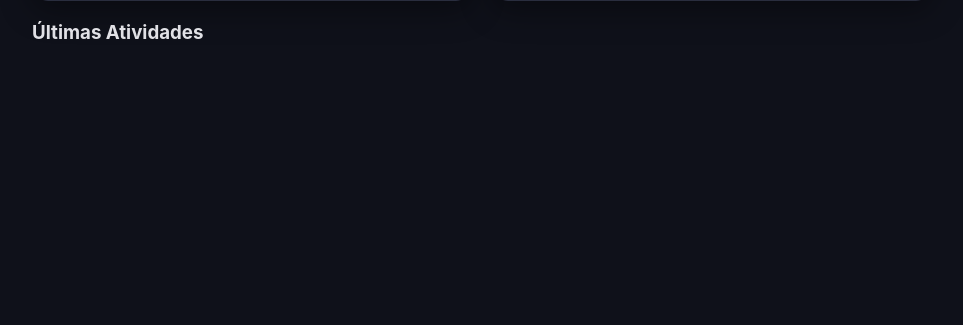
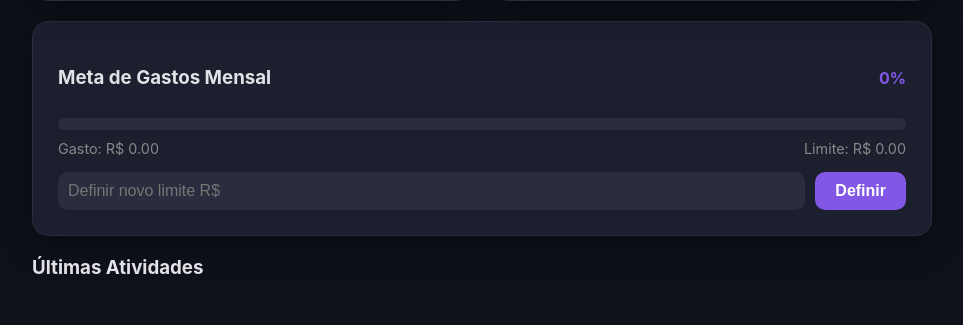
Before and after one commit to LeinadAyla/financas_portfolio, a Flask app: page /home in a window 1280 px wide. Shown: the part 475-800 px from the top of the page, without its empty margins (158-1121 px from the left). Run offline with Flask 3, Linux system fonts and the light colour scheme; the visitor is signed in with stand-in values (Sample User, id 1); data that the repository does not hold is empty; some libraries are stand-ins or nearby versions.

Commit message:
feat: Adicionado sistema de metas com barra de progresso dinâmica

```diff
--- a/projeto_financas_v1/app/main.py
+++ b/projeto_financas_v1/app/main.py
@@ -31,9 +31,16 @@ class Transaction(db.Model):
     date = db.Column(db.DateTime, default=datetime.utcnow)
     user_id = db.Column(db.Integer, db.ForeignKey('users.id'), nullable=False)
 
+class Budget(db.Model):
+    __tablename__ = 'budgets'
+    id = db.Column(db.Integer, primary_key=True)
+    category = db.Column(db.String(50), nullable=False)
+    limit_value = db.Column(db.Float, nullable=False)
+    user_id = db.Column(db.Integer, db.ForeignKey('users.id'), nullable=False)
+
 @login_manager.user_loader
 def load_user(user_id):
-    return User.query.get(int(user_id))
+    return db.session.get(User, int(user_id))
 
 # --- ROTAS ---
 
@@ -47,29 +54,52 @@ def index():
 @login_required
 def home():
     if request.method == 'POST':
-        desc = request.form.get('description')
-        val = float(request.form.get('value'))
-        t_type = request.form.get('type')
+        # Caso 1: Cadastro de Transação
+        if 'description' in request.form:
+            desc = request.form.get('description')
+            val = float(request.form.get('value') or 0)
+            t_type = request.form.get('type')
+            new_t = Transaction(description=desc, value=val, type=t_type, owner=current_user)
+            db.session.add(new_t)
 
-        new_t = Transaction(description=desc, value=val, type=t_type, owner=current_user)
-        db.session.add(new_t)
+        # Caso 2: Definição de Meta (Budget)
+        elif 'limit_value' in request.form:
+            limit = float(request.form.get('limit_value') or 0)
+            existing_budget = Budget.query.filter_by(user_id=current_user.id).first()
+            if existing_budget:
+                existing_budget.limit_value = limit
+            else:
+                new_budget = Budget(category='Geral', limit_value=limit, user_id=current_user.id)
+                db.session.add(new_budget)
+
         db.session.commit()
         return redirect(url_for('home'))
 
+    # Carregamento de Dados para o Dashboard
     user_transactions = Transaction.query.filter_by(user_id=current_user.id).order_by(Transaction.date.desc()).all()
+    budget = Budget.query.filter_by(user_id=current_user.id).first()
 
     total_entrada = sum(t.value for t in user_transactions if t.type == 'entrada')
     total_saida = sum(t.value for t in user_transactions if t.type == 'saida')
     saldo = total_entrada - total_saida
 
-    return render_template('dashboard.html', transactions=user_transactions, saldo=saldo)
+    # Lógica da Barra de Progresso
+    progresso = 0
+    if budget and budget.limit_value > 0:
+        progresso = (total_saida / budget.limit_value) * 100
+
+    return render_template('dashboard.html',
+                           transactions=user_transactions,
+                           saldo=saldo,
+                           budget=budget,
+                           total_saida=total_saida,
+                           progresso=progresso)
 
 @app.route('/delete/<int:id>')
 @login_required
 def delete_transaction(id):
-    t = Transaction.query.get_or_404(id)
-    # Segurança: Só deleta se a transação pertencer ao usuário logado
-    if t.user_id == current_user.id:
+    t = db.session.get(Transaction, id)
+    if t and t.user_id == current_user.id:
         db.session.delete(t)
         db.session.commit()
     return redirect(url_for('home'))
@@ -87,7 +117,7 @@ def register():
             return redirect(url_for('login'))
         except:
             db.session.rollback()
-            return "Erro: Usuário já existe!"
+            flash("Erro: Usuário já existe!")
     return render_template('register.html')
 
 @app.route('/login', methods=['GET', 'POST'])
--- a/projeto_financas_v1/app/templates/dashboard.html
+++ b/projeto_financas_v1/app/templates/dashboard.html
@@ -45,6 +45,7 @@
             border-radius: 16px;
             box-shadow: 0 8px 32px rgba(0,0,0,0.4);
             border: 1px solid #292d3e;
+            margin-bottom: 20px;
         }
         .balance-value {
             font-size: 2.5rem;
@@ -134,6 +135,32 @@
             </div>
         </div>
 
+        <div class="card" style="grid-column: 1 / -1;">
+            <div style="display: flex; justify-content: space-between; align-items: center;">
+                <h3>Meta de Gastos Mensal</h3>
+                <span style="font-weight: bold; color: {{ 'var(--red)' if progresso > 100 else 'var(--primary)' }}">
+                    {{ "%.1f"|format(progresso) if progresso else 0 }}%
+                </span>
+            </div>
+
+            <div style="background: #292d3e; border-radius: 10px; height: 12px; width: 100%; margin: 10px 0; overflow: hidden;">
+                <div style="width: {{ progresso if progresso <= 100 else 100 }}%;
+                            height: 100%;
+                            background: {{ 'var(--red)' if progresso > 100 else 'var(--primary)' }};
+                            transition: 0.5s;"></div>
+            </div>
+
+            <div style="display: flex; justify-content: space-between; color: #888; font-size: 0.9rem;">
+                <span>Gasto: R$ {{ "%.2f"|format(total_saida) }}</span>
+                <span>Limite: R$ {{ "%.2f"|format(budget.limit_value) if budget else '0.00' }}</span>
+            </div>
+
+            <form method="POST" style="display: flex; gap: 10px; margin-top: 15px;">
+                <input type="number" step="0.01" name="limit_value" placeholder="Definir novo limite R$" style="margin: 0; padding: 10px;">
+                <button type="submit" style="width: auto; margin: 0; padding: 10px 20px;">Definir</button>
+            </form>
+        </div>
+
         <div class="history-list">
             <h3>Últimas Atividades</h3>
             {% for t in transactions %}
@@ -159,6 +186,7 @@
             </div>
             {% endfor %}
         </div>
+    </div>
 
     <script>
         const ctx = document.getElementById('myChart').getContext('2d');
```
